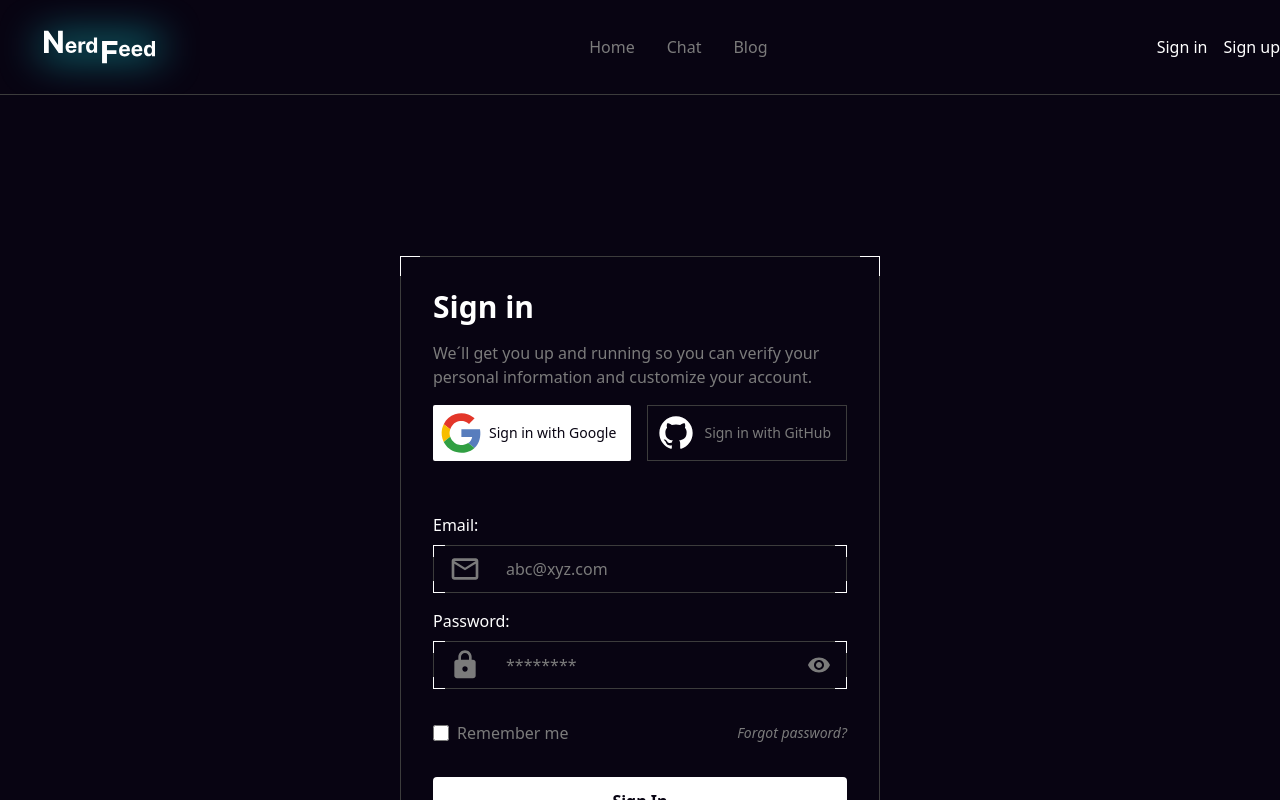
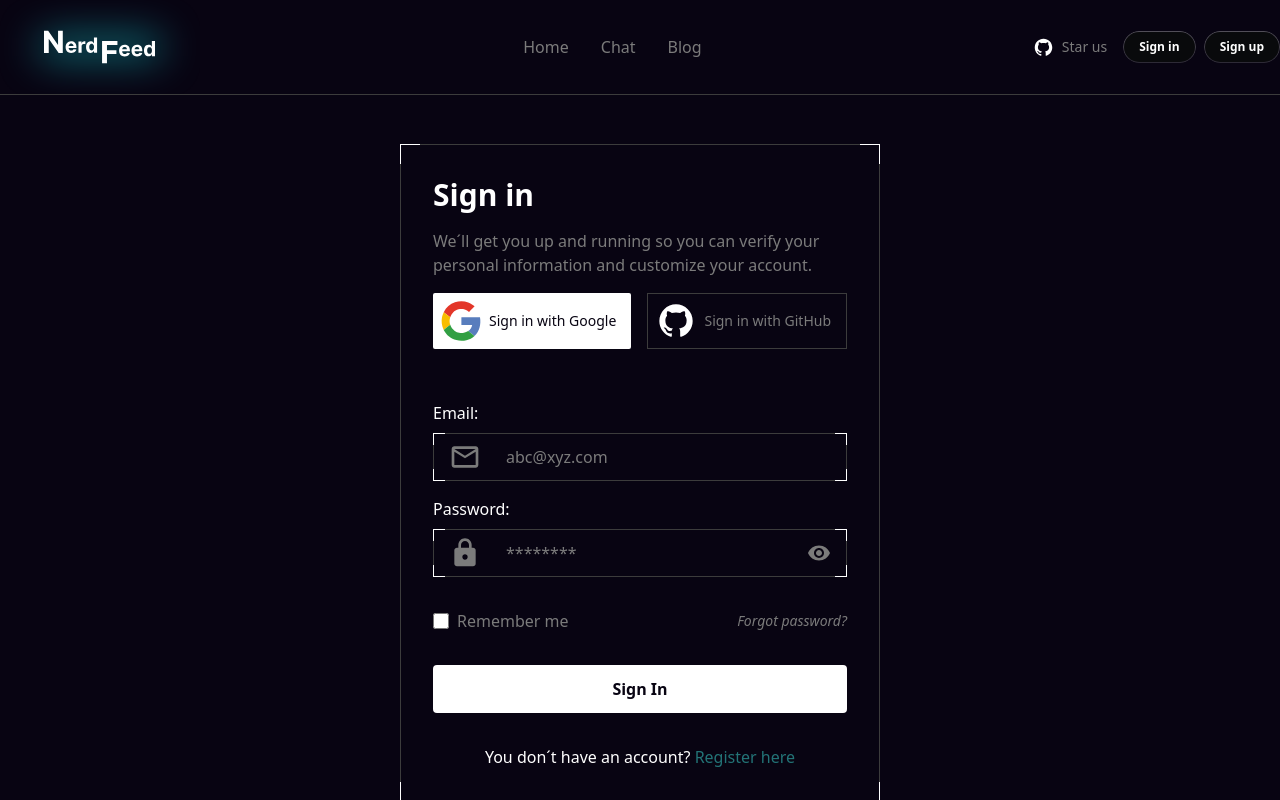
Before and after one commit to TomasSorgetti/social-supabase, a Vue app: page /auth/login in a window 1280 px wide. Shown: the top 800 px of the page. Built offline with nearby package versions, Linux system fonts and the light colour scheme.

Commit message:
feat: auth links added

```diff
--- a/src/components/NavBar.vue
+++ b/src/components/NavBar.vue
@@ -2,11 +2,15 @@
 import LangSwitcher from "./ui/ChangLang.vue";
 import Logo from "../assets/NerdFeed.svg";
 import NavLink from "./ui/NavLink.vue";
+import StarUsLink from "./ui/buttons/StarUsLink.vue";
+import AuthLink from "./ui/buttons/AuthLink.vue";
 
 export default {
   components: {
     LangSwitcher,
     NavLink,
+    StarUsLink,
+    AuthLink,
   },
   data() {
     return {
@@ -42,12 +46,15 @@ export default {
         </li> -->
       </ul>
 
-      <ul class="flex items-center gap-4">
+      <ul class="flex items-center gap-2">
         <li>
-          <router-link to="/auth/login">Sign in</router-link>
+          <StarUsLink />
         </li>
         <li>
-          <router-link to="/auth/register">Sign up</router-link>
+          <AuthLink to="/auth/login">Sign in</AuthLink>
+        </li>
+        <li>
+          <AuthLink to="/auth/register">Sign up</AuthLink>
         </li>
       </ul>
     </nav>
--- /dev/null
+++ b/src/components/ui/buttons/AuthLink.vue
@@ -0,0 +1,62 @@
+<script>
+export default {
+  name: "AuthLink",
+  props: {
+    to: { type: String, required: true, default: "/" },
+  },
+};
+</script>
+
+<template>
+  <router-link
+    :to="to"
+    class="duration-200 transition-all font-bold flex items-center justify-center h-8 px-4 text-xs border-button-grey relative text-font-primary tracking-snug text-center"
+    role="link"
+  >
+    <slot />
+  </router-link>
+</template>
+
+<style>
+.border-button-grey {
+  position: relative;
+  border: none;
+  border-radius: 9999px;
+  overflow: hidden;
+}
+
+.border-button-grey:before {
+  content: "";
+  position: absolute;
+  inset: 0;
+  z-index: -10;
+  border-radius: 9999px;
+  border-width: 1px;
+  border-color: transparent;
+  background: linear-gradient(#090a0c, #090a0c) padding-box,
+    linear-gradient(180deg, hsla(0, 0%, 100%, 0.3), hsla(0, 0%, 100%, 0.15))
+      border-box;
+  transition-property: opacity;
+  transition-timing-function: cubic-bezier(0.4, 0, 0.2, 1);
+  transition-duration: 0.2s;
+  opacity: 1;
+}
+
+.border-button-grey:after {
+  content: "";
+  opacity: 0;
+}
+
+.border-button-grey:hover:before {
+  opacity: 1;
+}
+
+.border-button-grey:hover {
+  background: linear-gradient(
+    180deg,
+    rgba(255, 255, 255, 0.13),
+    rgba(255, 255, 255, 0.027)
+  );
+  transition: background 0.2s ease;
+}
+</style>
--- /dev/null
+++ b/src/components/ui/buttons/StarUsLink.vue
@@ -0,0 +1,24 @@
+<script>
+import GithubIcon from "../../../assets/icons/github.svg";
+
+export default {
+  name: "StarUsLink",
+  components: {},
+  data() {
+    return {
+      GithubIcon,
+    };
+  },
+};
+</script>
+
+<template>
+  <a
+    href="https://github.com/TomasSorgetti/social-supabase"
+    target="_blank"
+    class="duration-300 ease-in-out text-font-secondary hover:text-font-primary p-2 flex items-center gap-2 text-sm"
+  >
+    <img :src="GithubIcon" alt="Github icon" />
+    Star us
+  </a>
+</template>
--- a/src/pages/auth/LoginView.vue
+++ b/src/pages/auth/LoginView.vue
@@ -55,10 +55,10 @@ export default {
 </script>
 
 <template>
-  <main class="py-32">
+  <main class="py-36">
     <CustomForm
       @submit.prevent="handleSubmit"
-      class="flex flex-col gap-4 w-full max-w-[30rem] mx-auto mt-32"
+      class="flex flex-col gap-4 w-full max-w-[30rem] mx-auto"
     >
       <h1 class="text-3xl font-bold">Sign in</h1>
       <p class="text-font-secondary">
--- /dev/null
+++ b/src/services/auth.js
@@ -0,0 +1,3 @@
+import { supabase } from "../lib/supabase";
+
+let user = null;
```
